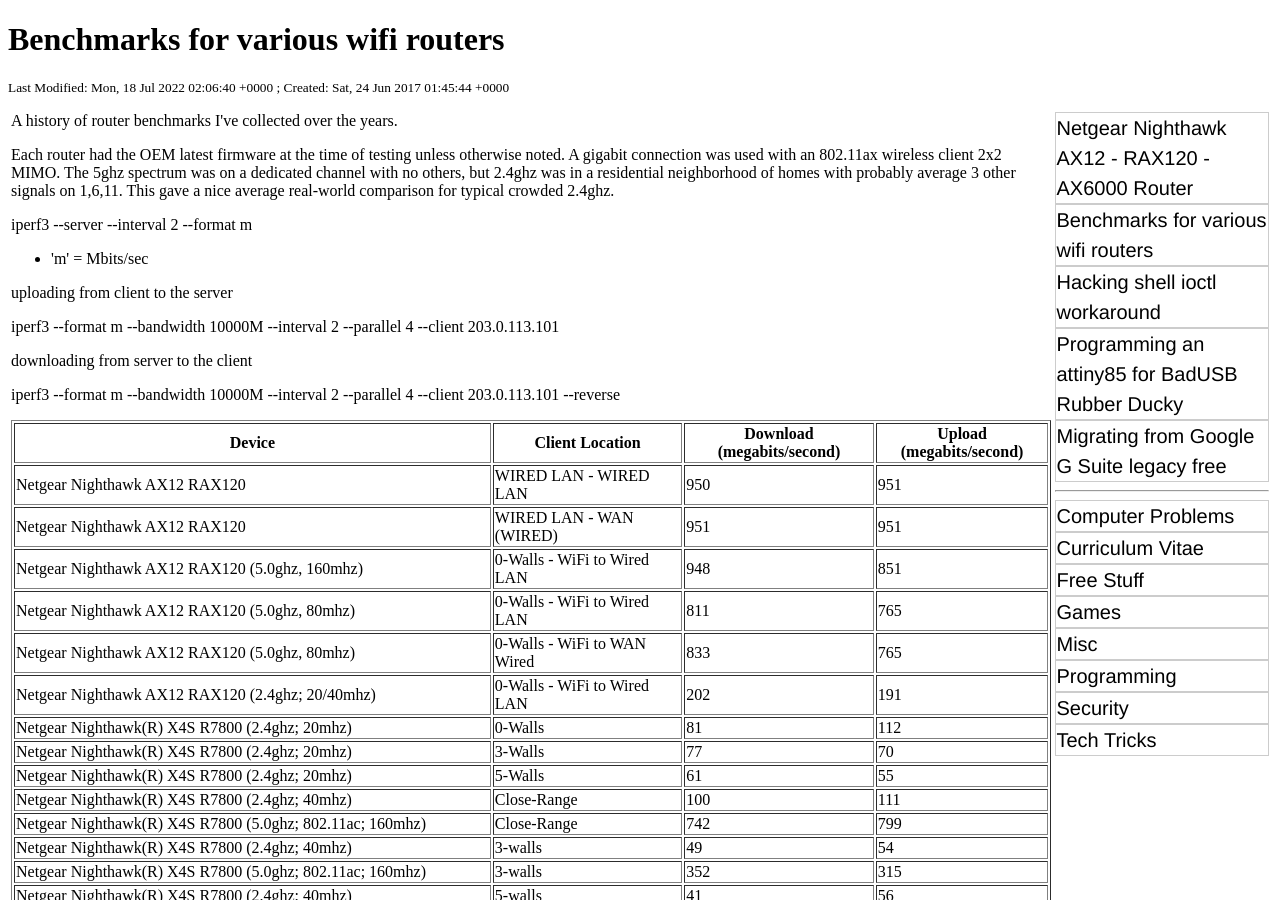
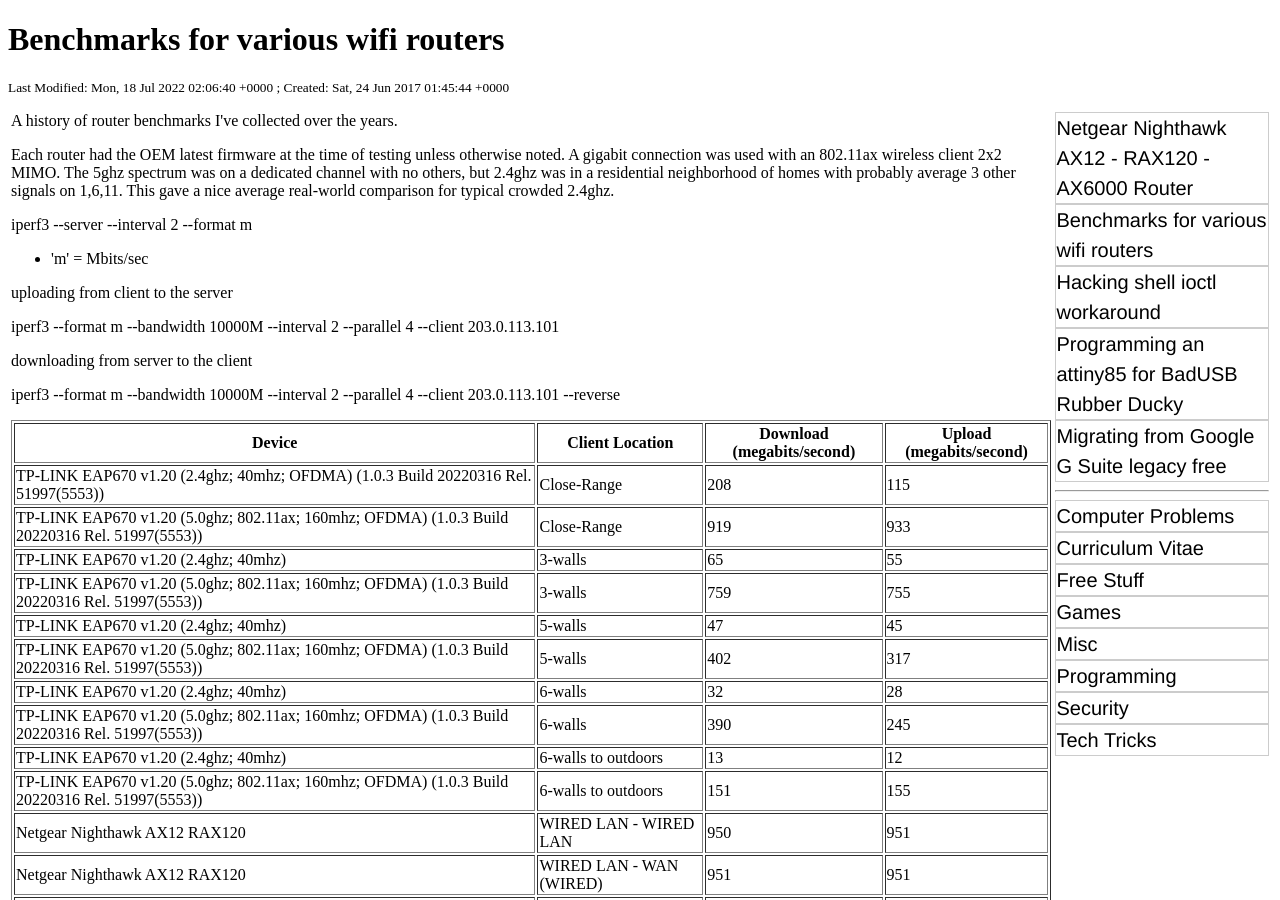
Before and after one commit to rbeede/rbeede.github.io, a Jekyll site: the page built from _posts/2022-05-14-benchmarks_for_various_wifi_routers.html, in a window 1280 px wide and 900 px high. Built offline with Jekyll 4.4.1, drawn with Linux system fonts in a browser that asks for light colours.

Commit message:
Added EAP670

```diff
--- a/_posts/2022-05-14-benchmarks_for_various_wifi_routers.html
+++ b/_posts/2022-05-14-benchmarks_for_various_wifi_routers.html
@@ -28,7 +28,66 @@
 
 <table border="1"><tr><th>Device</th><th>Client Location</th><th>Download (megabits/second)</th><th>Upload (megabits/second)</th></tr>
 
-
+<tr>
+  <td>TP-LINK EAP670 v1.20 (2.4ghz; 40mhz; OFDMA) (1.0.3 Build 20220316 Rel. 51997(5553))</td>
+  <td>Close-Range</td>
+  <td>208</td>
+  <td>115</td>
+</tr>
+<tr>
+  <td>TP-LINK EAP670 v1.20 (5.0ghz; 802.11ax; 160mhz; OFDMA) (1.0.3 Build 20220316 Rel. 51997(5553))</td>
+  <td>Close-Range</td>
+  <td>919</td>
+  <td>933</td>
+</tr>
+<tr>
+  <td>TP-LINK EAP670 v1.20 (2.4ghz; 40mhz)</td>
+  <td>3-walls</td>
+  <td>65</td>
+  <td>55</td>
+</tr>
+<tr>
+  <td>TP-LINK EAP670 v1.20 (5.0ghz; 802.11ax; 160mhz; OFDMA) (1.0.3 Build 20220316 Rel. 51997(5553))</td>
+  <td>3-walls</td>
+  <td>759</td>
+  <td>755</td>
+</tr>
+<tr>
+  <td>TP-LINK EAP670 v1.20 (2.4ghz; 40mhz)</td>
+  <td>5-walls</td>
+  <td>47</td>
+  <td>45</td>
+</tr>
+<tr>
+  <td>TP-LINK EAP670 v1.20 (5.0ghz; 802.11ax; 160mhz; OFDMA) (1.0.3 Build 20220316 Rel. 51997(5553))</td>
+  <td>5-walls</td>
+  <td>402</td>
+  <td>317</td>
+</tr>
+<tr>
+  <td>TP-LINK EAP670 v1.20 (2.4ghz; 40mhz)</td>
+  <td>6-walls</td>
+  <td>32</td>
+  <td>28</td>
+</tr>
+<tr>
+  <td>TP-LINK EAP670 v1.20 (5.0ghz; 802.11ax; 160mhz; OFDMA) (1.0.3 Build 20220316 Rel. 51997(5553))</td>
+  <td>6-walls</td>
+  <td>390</td>
+  <td>245</td>
+</tr>
+<tr>
+  <td>TP-LINK EAP670 v1.20 (2.4ghz; 40mhz)</td>
+  <td>6-walls to outdoors</td>
+  <td>13</td>
+  <td>12</td>
+</tr>
+<tr>
+  <td>TP-LINK EAP670 v1.20 (5.0ghz; 802.11ax; 160mhz; OFDMA) (1.0.3 Build 20220316 Rel. 51997(5553))</td>
+  <td>6-walls to outdoors</td>
+  <td>151</td>
+  <td>155</td>
+</tr>
 
 <tr>
   <td>Netgear Nighthawk AX12 RAX120</td>
```
